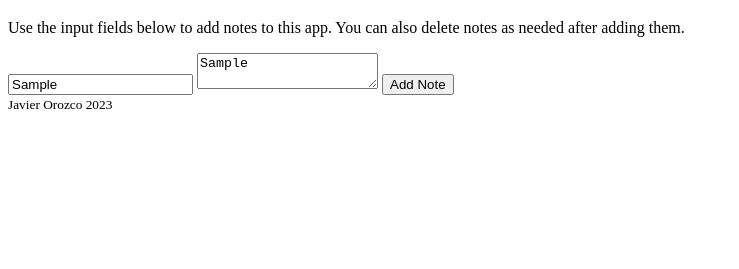
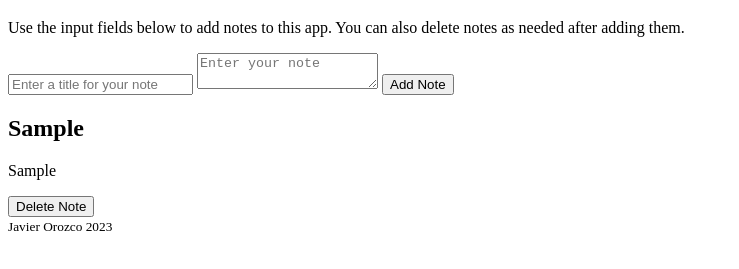
Before and after one commit to jorozco94/Vanilla-Notes, a plain HTML site: page index.html in a window 1280 px wide. Both pictures are taken after typing "Sample", "Sample" into the empty fields and a click on the button "Add Note". Shown: the part 61-330 px from the top of the page, without its empty margins (0-739 px from the left). Drawn offline with Linux system fonts and the light colour scheme.

Commit message:
chore: New note scripts

```diff
--- a/index.html
+++ b/index.html
@@ -13,7 +13,7 @@
     <p>Use the input fields below to add notes to this app. You can also delete notes as needed after adding them.</p>
   </header>
   <main>
-    <div class="noteSubmission">
+    <div id="noteSubmission">
       <input type="text" id="noteTitle" placeholder="Enter a title for your note">
       <textarea id="noteBody" placeholder="Enter your note"></textarea>
       <button id="newNoteBtn">Add Note</button>
--- a/scripts/notes.js
+++ b/scripts/notes.js
@@ -1,2 +1,54 @@
-// Note structure - Title and Body Text
-//
+// New Note fields
+const noteTitle = document.getElementById('noteTitle');
+const noteBody = document.getElementById('noteBody');
+const newNoteBtn = document.getElementById('newNoteBtn');
+const noteList = document.querySelector('.noteContainer');
+
+// Add functionality to new note btn
+newNoteBtn.addEventListener('click', (event) => {
+  // Prevents refresh of page when btn is clicked
+  event.preventDefault();
+
+  // Grab new note field vals
+  const title = noteTitle.value;
+  const body = noteBody.value;
+
+  // Use an object to hold your new note
+  const note = {
+    title: title,
+    body: body
+  };
+
+  // Add note to the DOM
+  addNote(note);
+
+  // Reset input field vals
+  noteTitle.value = '';
+  noteBody.value = '';
+});
+
+// Define fxn for adding note to DOM
+function addNote(note) {
+  // Don't add new note if body is empty
+  if (note.body === "") {
+    alert("Please enter your note");
+    return;
+  };
+  // Create new element that will hold note
+  const singleNote = document.createElement('div')
+  singleNote.classList.add('singleNote');
+  const singleNoteTitle = document.createElement('h2');
+  const singleNoteBody = document.createElement('p');
+  const deleteBtn = document.createElement('button');
+  deleteBtn.innerText = "Delete Note";
+  deleteBtn.classList.add('deleteNote');
+
+  singleNoteTitle.innerText = note.title;
+  singleNoteBody.innerText = note.body;
+
+  // Append new element to note list div
+  singleNote.append(singleNoteTitle, singleNoteBody, deleteBtn);
+  noteList.append(singleNote);
+};
+
+// Add fxnality to delete note btn
```
